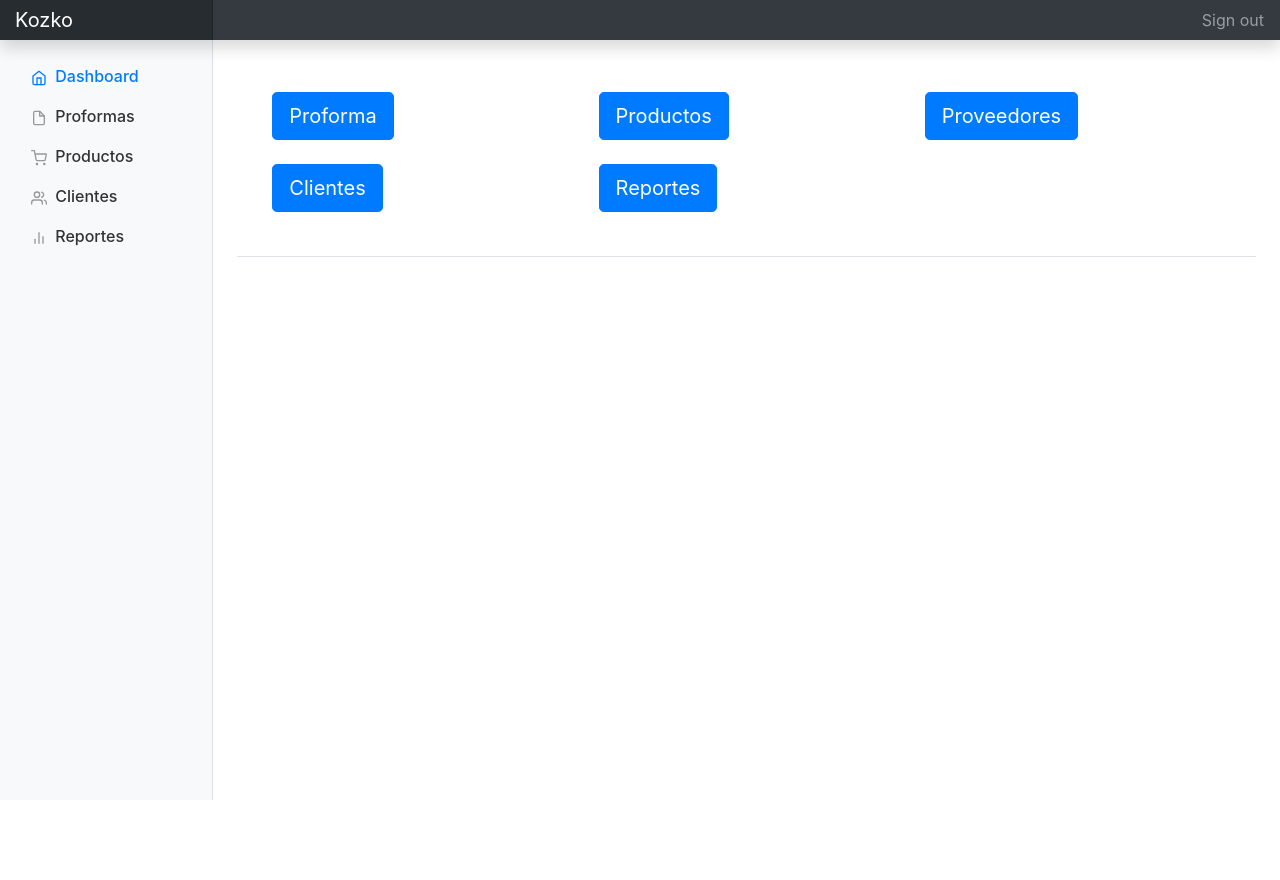
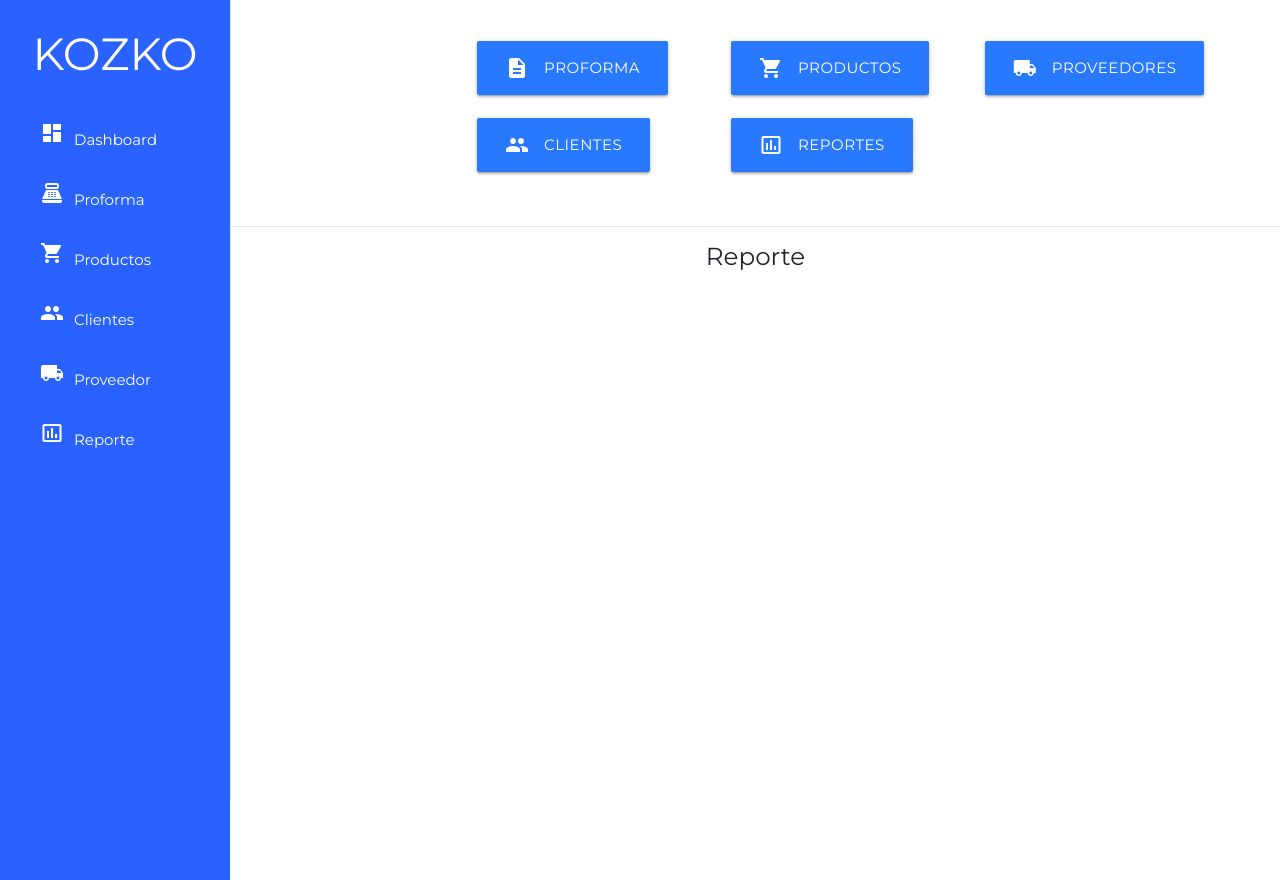
Before and after one commit to jdiazm17/Progra4, a PHP site: page / in a window 1280 px wide. Before the commit the page ends 800 px from the top, so only its background shows below. Run offline with PHP 8.4, Linux system fonts and the light colour scheme.

Commit message:
Modificación de interfaz

```diff
--- a/css/simple-sidebar.css
+++ b/css/simple-sidebar.css
@@ -3,6 +3,17 @@
  * Copyright 2013-2019 Start Bootstrap
  * Licensed under MIT (https://github.com/BlackrockDigital/startbootstrap-simple-sidebar/blob/master/LICENSE)
  */
+
+@import url('https://fonts.googleapis.com/css2?family=Lato&family=Montserrat&display=swap');
+* {
+    margin: 0px;
+    padding: 0px;
+    box-sizing: border-box;
+    list-style: none;
+    text-decoration: none;
+    font-family: 'Montserrat', sans-serif;
+}
+
 body {
     overflow-x: hidden;
 }
@@ -19,10 +30,57 @@ body {
 #sidebar-wrapper .sidebar-heading {
     padding: 0.875rem 1.25rem;
     font-size: 1.2rem;
+    padding: 20px;
+    width: 100%;
+    height: 50px;
+    color: #fff;
+    text-transform: uppercase;
+    text-align: center;
+    margin-bottom: 30px;
+    font-size: 45px;
 }
 
 #sidebar-wrapper .list-group {
     width: 15rem;
+    width: 230px;
+    height: 100%;
+    background: #2962ff;
+    padding: 30px 0;
+}
+
+#sidebar-wrapper .list-group ul li a {
+    color: #bdb8d7;
+    display: block;
+}
+
+#sidebar-wrapper .list-group a {
+    color: #fff;
+    width: 100%;
+    line-height: 60px;
+    text-decoration: none;
+    padding-left: 40px;
+    box-sizing: border-box;
+}
+
+#sidebar-wrapper .list-group ul li {
+    border-bottom: 1px solid rgba(0, 0, 0, 0.05);
+    border-top: 1px solid rgba(225, 225, 225, 0.05);
+}
+
+#sidebar-wrapper .list-group i {
+    padding-right: 10px;
+}
+
+#sidebar-wrapper .list-group ul li:hover {
+    color: #594f8d;
+}
+
+#sidebar-wrapper .list-group ul li:hover a {
+    color: #fff;
+}
+
+.border-right {
+    background-color: #2962ff;
 }
 
 #page-content-wrapper {
@@ -37,12 +95,10 @@ body {
     #sidebar-wrapper {
         margin-left: 0;
     }
-
     #page-content-wrapper {
         min-width: 0;
         width: 100%;
     }
-
     #wrapper.toggled #sidebar-wrapper {
         margin-left: -15rem;
     }
--- a/css/styles.css
+++ b/css/styles.css
@@ -1,112 +1,101 @@
-body {
-    font-size: .875rem;
+    @import url('https://fonts.googleapis.com/css2?family=Lato&family=Montserrat&display=swap');
+    * {
+        margin: 0px;
+        padding: 0px;
+        box-sizing: border-box;
+        list-style: none;
+        text-decoration: none;
+        font-family: 'Montserrat', sans-serif;
     }
 
-.feather {
-    width: 16px;
-    height: 16px;
-    vertical-align: text-bottom;
+    body {
+        margin: 0;
+        padding: 0;
+        font-family: "Roboto", sans-serif;
     }
 
-
-/*
-   * Sidebar
-   */
-
-.sidebar {
+    header {
         position: fixed;
-    top: 0;
-    bottom: 0;
-    left: 0;
-    z-index: 100;
-    /* Behind the navbar */
-    padding: 48px 0 0;
-    /* Height of navbar */
-    box-shadow: inset -1px 0 0 rgba(0, 0, 0, .1);
+        padding: 20px;
+        width: 100%;
+        height: 50px;
     }
 
-.sidebar-sticky {
+    .wrapper {
+        display: flex;
         position: relative;
-    top: 0;
-    height: calc(100vh - 48px);
-    padding-top: .5rem;
-    overflow-x: hidden;
-    overflow-y: auto;
-    /* Scrollable contents if viewport is shorter than content. */
     }
 
-@supports ((position: -webkit-sticky) or (position: sticky)) {
-    .sidebar-sticky {
-        position: -webkit-sticky;
-        position: sticky;
-    }
+    .wrapper .sidebar {
+        position: fixed;
+        width: 230px;
+        height: 100%;
+        background: #242582;
+        padding: 30px 0;
     }
 
-.sidebar .nav-link {
-    font-weight: 500;
-    color: #333;
+    .wrapper .sidebar h2 {
+        color: #fff;
+        text-transform: uppercase;
+        text-align: center;
+        margin-bottom: 30px;
     }
 
-.sidebar .nav-link .feather {
-    margin-right: 4px;
-    color: #999;
+    .wrapper ul li a {
+        color: #bdb8d7;
+        display: block;
     }
 
-.sidebar .nav-link.active {
-    color: #007bff;
+    .wrapper .sidebar ul li {
+        border-bottom: 1px solid rgba(0, 0, 0, 0.05);
+        border-top: 1px solid rgba(225, 225, 225, 0.05);
     }
 
-.sidebar .nav-link:hover .feather,
-.sidebar .nav-link.active .feather {
-    color: inherit;
+    .wrapper .sidebar ul li:hover {
+        color: #594f8d;
     }
 
-.sidebar-heading {
-    font-size: .75rem;
-    text-transform: uppercase;
+    .wrapper .sidebar ul li:hover a {
+        color: #fff;
     }
 
-
-/*
-   * Content
-   */
-
-[role="main"] {
-    padding-top: 48px;
-    /* Space for fixed navbar */
+    .sidebar a {
+        color: #fff;
+        width: 100%;
+        line-height: 60px;
+        text-decoration: none;
+        padding-left: 40px;
+        box-sizing: border-box;
     }
 
-
-/*
-   * Navbar
-   */
-
-.navbar-brand {
-    padding-top: .75rem;
-    padding-bottom: .75rem;
-    font-size: 1rem;
-    background-color: rgba(0, 0, 0, .25);
-    box-shadow: inset -1px 0 0 rgba(0, 0, 0, .25);
+    .sidebar i {
+        padding-right: 10px;
     }
 
-.navbar .form-control {
-    padding: .75rem 1rem;
-    border-width: 0;
-    border-radius: 0;
+    .boton:hover {
+        color: #fff;
     }
 
-.form-control-dark {
-    color: #fff;
-    background-color: rgba(255, 255, 255, .1);
-    border-color: rgba(255, 255, 255, .1);
+    .center {
+        display: flex;
+        justify-content: center;
+        align-items: center;
     }
 
-.form-control-dark:focus {
-    border-color: transparent;
-    box-shadow: 0 0 0 3px rgba(255, 255, 255, .25);
+    .tabla {
+        display: flex;
+        justify-content: center;
+        width: 100%;
     }
 
-.btn-primary {
-    white-space: normal !important;
-    word-wrap: break-word;
+    #wrapper {
+        background-color: #f1f8e9;
     }
+
+    #page-content-wrapper {
+        background-color: #fff;
+    }
+
+    h4 {
+        color: #242582;
+    }
--- a/index.php
+++ b/index.php
@@ -1,3 +1,11 @@
+<?php
+
+
+
+?>
+
+
+
 <!DOCTYPE html>
 <html lang="en">
 
@@ -6,71 +14,70 @@
     <meta name="viewport" content="width=device-width, initial-scale=1.0">
     <title>Proyecto Progra 4</title>
     <link rel="stylesheet" href="css/styles.css">
+    <link rel="stylesheet" href="css/simple-sidebar.css">
     <link href="vendor/bootstrap/css/bootstrap.min.css" rel="stylesheet">
-    <link href="https://cdnjs.cloudflare.com/ajax/libs/font-awesome/4.7.0/css/font-awesome.min.css" rel="stylesheet">
-
+    <link href="https://cdnjs.cloudflare.com/ajax/libs/font-awesome/5.15.1/css/all.min.css" rel="stylesheet">
+    <link href="https://fonts.googleapis.com/icon?family=Material+Icons" rel="stylesheet">
+    <link rel="stylesheet" href="https://cdnjs.cloudflare.com/ajax/libs/materialize/1.0.0/css/materialize.min.css">
 </head>
 
-<body>
-    <nav class="navbar navbar-dark fixed-top bg-dark flex-md-nowrap p-0 shadow">
-        <a class="navbar-brand col-sm-3 col-md-2 mr-0" href="#">Kozko</a>
-        <!-- <input class="form-control form-control-dark w-100" type="text" placeholder="Search" aria-label="Search"> -->
-        <ul class="navbar-nav px-3">
-            <li class="nav-item text-nowrap">
-                <a class="nav-link" href="#">Sign out</a>
-            </li>
-        </ul>
-    </nav>
 
-    <div class="container-fluid">
-        <div class="row">
-            <nav class="col-md-2 d-none d-md-block bg-light sidebar">
-                <div class="sidebar-sticky">
-                    <ul class="nav flex-column">
-                        <li class="nav-item">
-                            <a class="nav-link active" href="index.php">
-                                <span data-feather="home"></span>
-                                Dashboard <span class="sr-only">(current)</span>
-                            </a>
-                        </li>
+<div class="d-flex" id="wrapper">
+    <div class="border-right" id="sidebar-wrapper">
+        <div class="sidebar-heading">Kozko</div>
+        <div class="list-group list-group-flush">
             <?php
             include 'menu.php';
             ?>
-                    </ul>
         </div>
-            </nav>
+    </div>
 
+    <br />
+    <br />
+    <br />
+    <br />
+
+
+    <div id="page-content-wrapper">
         <main role="main" class="col-md-9 ml-sm-auto col-lg-10 px-4">
             <div class="container-fluid">
                 <div class="card-body">
                     <div class="row">
                         <div class="col-4">
                             <br />
-                                <a href="proforma.php"><button type="submit" class="btn btn-primary btn-lg" id="btnProforma" name="btnProforma">Proforma</button>
+                            <!--     <a href="proforma.php"><button type="submit" class="btn btn-primary btn-lg" id="btnProforma" name="btnProforma">Proforma</button> -->
+                            <a href="proforma.php" class="waves-effect waves-light btn-large blue accent-3 boton"><i class="material-icons left">description</i>Proforma</a>
                         </div>
                         <div class="col-4">
                             <br />
-                                <a href="productos.php"><button type="submit" class="btn btn-primary btn-lg" id="btnProductos" name="btnProductos">Productos</button>
+                            <!-- <a href="productos.php"><button type="submit" class="btn btn-primary btn-lg" id="btnProductos" name="btnProductos">Productos</button> -->
+                            <a href="productos.php" class="waves-effect waves-light btn-large blue accent-3 boton"><i class="material-icons left">local_grocery_store</i>Productos</a>
                         </div>
                         <div class="col-4">
                             <br />
-                                <a href="proveedores.php"><button type="submit" class="btn btn-primary btn-lg" id="btnProveedores" name="btnAgregar">Proveedores</button>
+                            <!--  <a href="proveedores.php"><button type="submit" class="btn btn-primary btn-lg" id="btnProveedores" name="btnAgregar">Proveedores</button> -->
+                            <a href="proveedores.php" class="waves-effect waves-light btn-large blue accent-3 boton"><i class="material-icons left">local_shipping</i>Proveedores</a>
+
                         </div>
                         <div class="col-4">
                             <br />
-                                <a href="clientes.php"><button type="submit" class="btn btn-primary btn-lg" id="btnClientes" name="btnAgregar">Clientes</button>
+                            <!-- <a href="clientes.php"><button type="submit" class="btn btn-primary btn-lg" id="btnClientes" name="btnAgregar">Clientes</button> -->
+                            <a href="proveedores.php" class="waves-effect waves-light btn-large blue accent-3 boton"><i class="material-icons left">people</i>Clientes</a>
                         </div>
                         <div class="col-4">
                             <br />
-                                <a href="reportes.php"><button type="submit" class="btn btn-primary btn-lg" id="btnReportes" name="btnAgregar">Reportes</button></a>
+                            <!-- <a href="reportes.php" class="btn btn-success"><i class="material-icons left">contact_phone</i>Proveedores</a> -->
+                            <a href="proveedores.php" class="waves-effect waves-light btn-large blue accent-3 boton"><i class="material-icons left">insert_chart_outlined</i>Reportes</a>
                         </div>
                     </div>
                 </div>
             </div>
+        </main>
 
-                <div class="d-flex justify-content-between flex-wrap flex-md-nowrap align-items-center pt-3 pb-2 mb-3 border-bottom">
+        <hr>
+        <h5 style="text-align: center;">Reporte</h5>
+
     </div>
-            </main>
 </div>
 
 
--- a/menu.php
+++ b/menu.php
@@ -1,28 +1,8 @@
 <?php
-echo '<li class="nav-item">
-    <a class="nav-link" href="proforma.php">
-        <span data-feather="file"></span>
-        Proformas
-    </a>
-</li>';
-
-echo '<li class="nav-item">
-    <a class="nav-link" href="productos.php">
-        <span data-feather="shopping-cart"></span>
-        Productos
-    </a>
-</li>';
-
-echo '<li class="nav-item">
-    <a class="nav-link" href="clientes.php">
-        <span data-feather="users"></span>
-        Clientes
-    </a>
-</li>
-<li class="nav-item">
-    <a class="nav-link" href="reportes.php">
-        <span data-feather="bar-chart-2"></span>
-        Reportes
-    </a>
-</li>';
+echo '<li><a href="index.php"><i class="material-icons">dashboard</i><span>Dashboard</span></a></li>
+<li><a href="proforma.php"><i class="material-icons">point_of_sale</i><span>Proforma</span></a></li>
+<li><a href="productos.php"><i class="material-icons">shopping_cart</i><span>Productos</span></a></li>
+<li><a href="clientes.php"><i class="material-icons">people</i><span>Clientes</span></a></li>
+<li><a href="proveedores.php"><i class="material-icons">local_shipping</i><span>Proveedor</span></a></li>
+<li><a href="reportes.php"><i class="material-icons">insert_chart_outlined</i><span>Reporte</span></a></li>'
 ?>
```
Also changed, not shown: agregar-producto.php (added, +153 -0 lines), clientes.php (+32 -60 lines), database.php (added, +22 -0 lines), productos.php (+33 -59 lines). Lines whose indentation alone changed are shown as unchanged.
